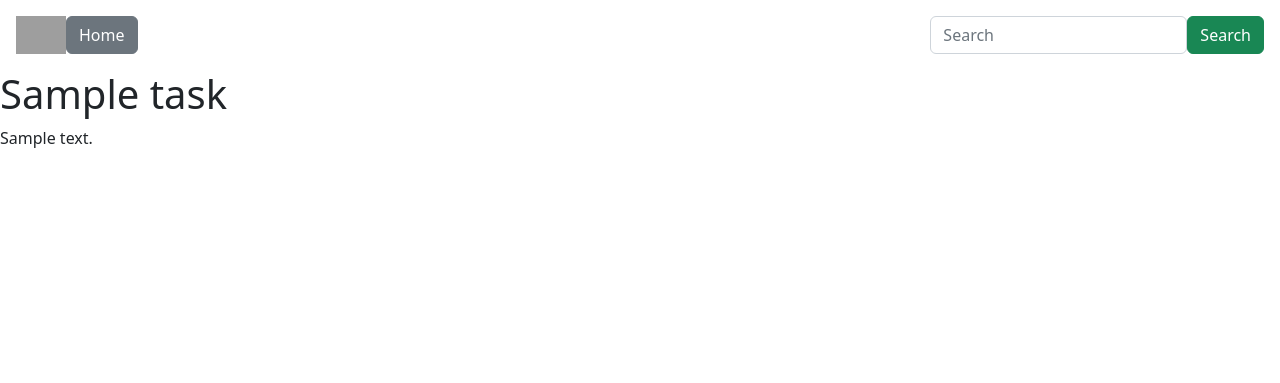
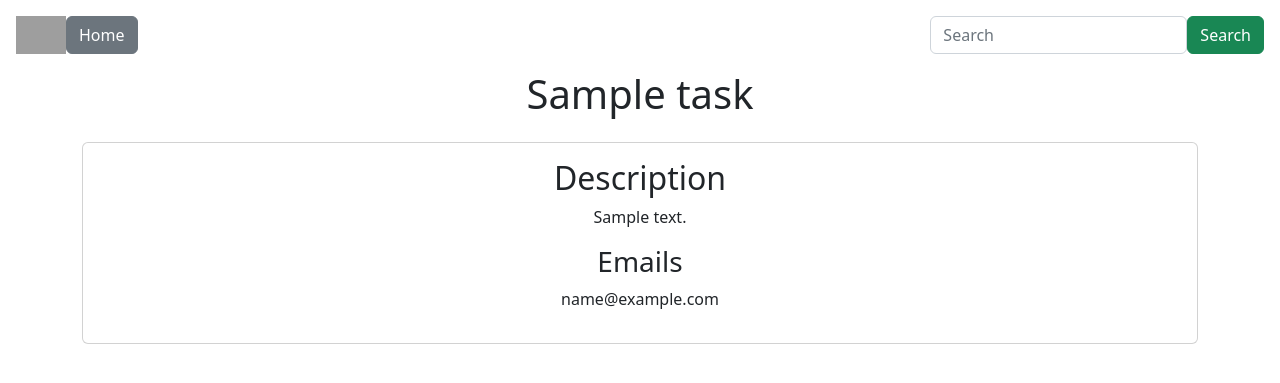
Before and after one commit to hellodev101/task-manager, a Django app: page /tasks/detail/1/ in a window 1280 px wide. Shown: the top 383 px of the page. Run offline with Django 4.2, Linux system fonts and the light colour scheme; tables that the repository leaves empty hold one stand-in row (values such as "Sample post"); some libraries are stand-ins or nearby versions; grey boxes are pictures that could not be loaded.

Commit message:
email form & validator & email model

```diff
--- a/tasks/models.py
+++ b/tasks/models.py
@@ -37,3 +37,8 @@ class Task(models.Model):
 
     def get_absolute_url(self):
         return reverse("tasks:task-detail", kwargs={"pk": self.pk})
+
+class SubscribedEmail(models.Model):
+    email = models.EmailField()
+    task = models.ForeignKey(Task, on_delete=models.CASCADE,
+                             related_name="watchers")
--- a/tasks/templates/tasks/task_detail.html
+++ b/tasks/templates/tasks/task_detail.html
@@ -1,9 +1,23 @@
-{% extends 'tasks/base.html' %}
+{% extends "tasks/base.html" %}
+
 {% block content %}
+<div class="d-flex justify-content-center align-items-center">
+    <div class="container text-center">
+        <h1 class="mb-4 ">{{ task.title }}</h1>
+        <div class="card">
+            <div class="card-body">
+                <h2 class="card-title">Description</h2>
+                <p class="card-text">{{ task.description }}</p>
 
-{% if task %}
-<h1>{{ task.title }}</h1>
-<p>{{task.description}}</p>
-{% endif %}
-
+                <!-- Emails list -->
+                <h3>Emails</h3>
+                <ul class="list-unstyled">
+                    {% for watcher in task.watchers.all %}
+                    <li>{{ watcher.email }}</li>
+                    {% endfor %}
+                </ul>
+            </div>
+        </div>
+    </div>
+</div>
 {% endblock %}
--- a/tasks/views.py
+++ b/tasks/views.py
@@ -1,12 +1,13 @@
 from django.shortcuts import redirect, render
 from django.urls import reverse
-
 from tasks import services
 from .models import Task
-from .forms import TaskForm, ContactForm  # Assuming you have a TaskForm defined in forms.py
-from .models import Task  # Assuming you have a Task model defined in models.py
+from .forms import TaskForm, ContactForm
+from .models import Task
 from django.shortcuts import render, get_object_or_404
 from django.http import Http404, HttpResponse
+
+
 # Create your views here.
 def index(request):
 
@@ -21,7 +22,6 @@ def index(request):
         "done_tasks": [],
         "archived_tasks": []
     }
-
     # Categories tasks into their respective lists
     for task in tasks:
         status = task.status.strip().upper()
@@ -38,7 +38,6 @@ def index(request):
     return render(request, "tasks/index.html", context)
 
 
-
 # def task_detail(request, pk):
 #     try:
 #         task = get_object_or_404(Task, pk=pk)
@@ -50,6 +49,7 @@ def index(request):
 def task_detail(request, pk):
     task = get_object_or_404(Task, pk=pk)
     return render(request, 'tasks/task_detail.html', {'task': task})
+
 
 def create_task(request):
     if request.method == "POST":
@@ -76,7 +76,7 @@ def contact_form(request):
             from_email = form.cleaned_data.get("from_email")
             services.send_contact_email(subject, message, from_email,
                                     ["your-email@example.com"])
-            return redirect("tasks:contact-success")
+            return redirect(reverse("tasks:contact-success"))
         else:
             return render(request, "tasks/contact_form.html", {"form": form})
     else:
@@ -84,5 +84,7 @@ def contact_form(request):
 
     return render(request, "tasks/contact_form.html", {"form": form})
 
+
+
 def contact_success(request):
     return render(request, 'tasks/contact_success.html')
```
Also changed, not shown: tasks/forms.py (+22 -2 lines), tasks/validator.py (added, +19 -0 lines).
